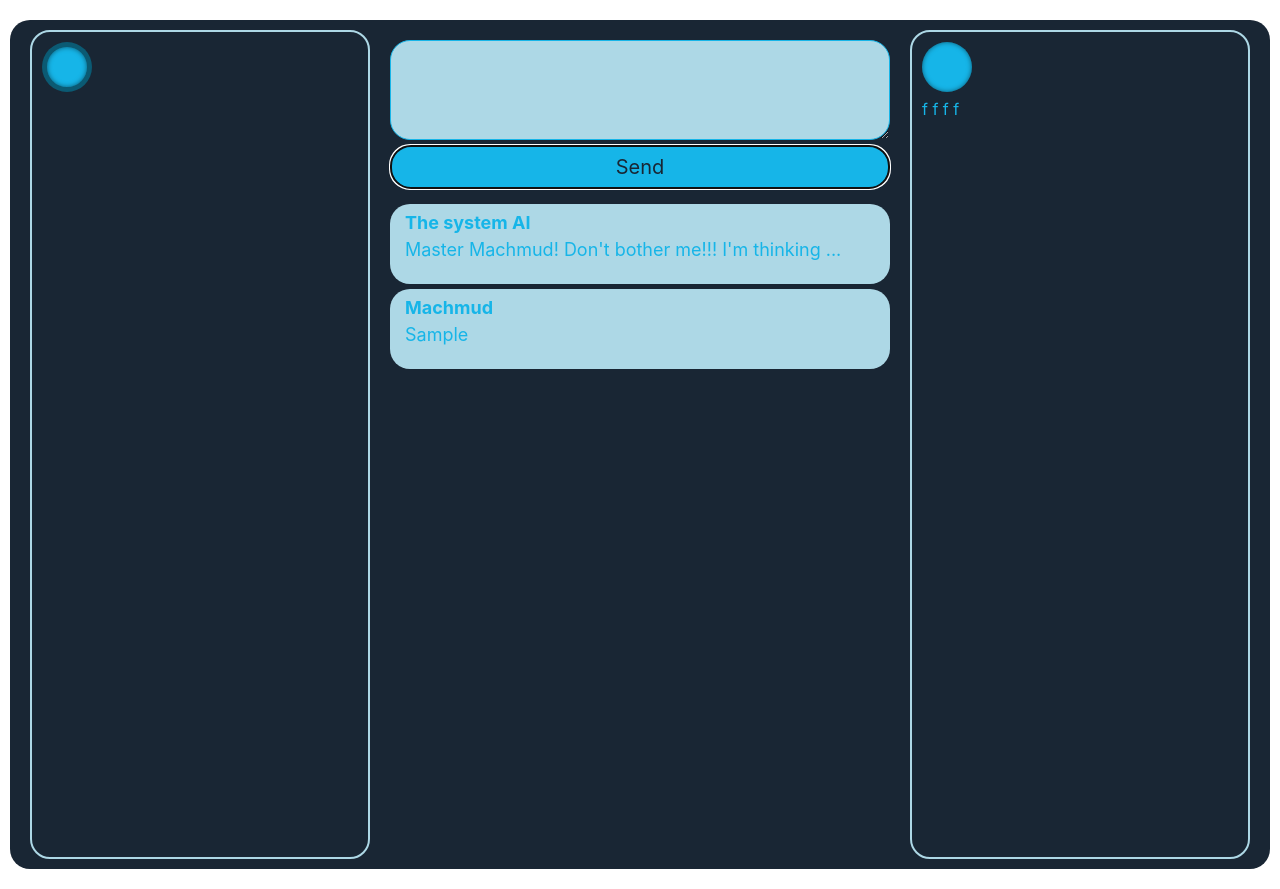
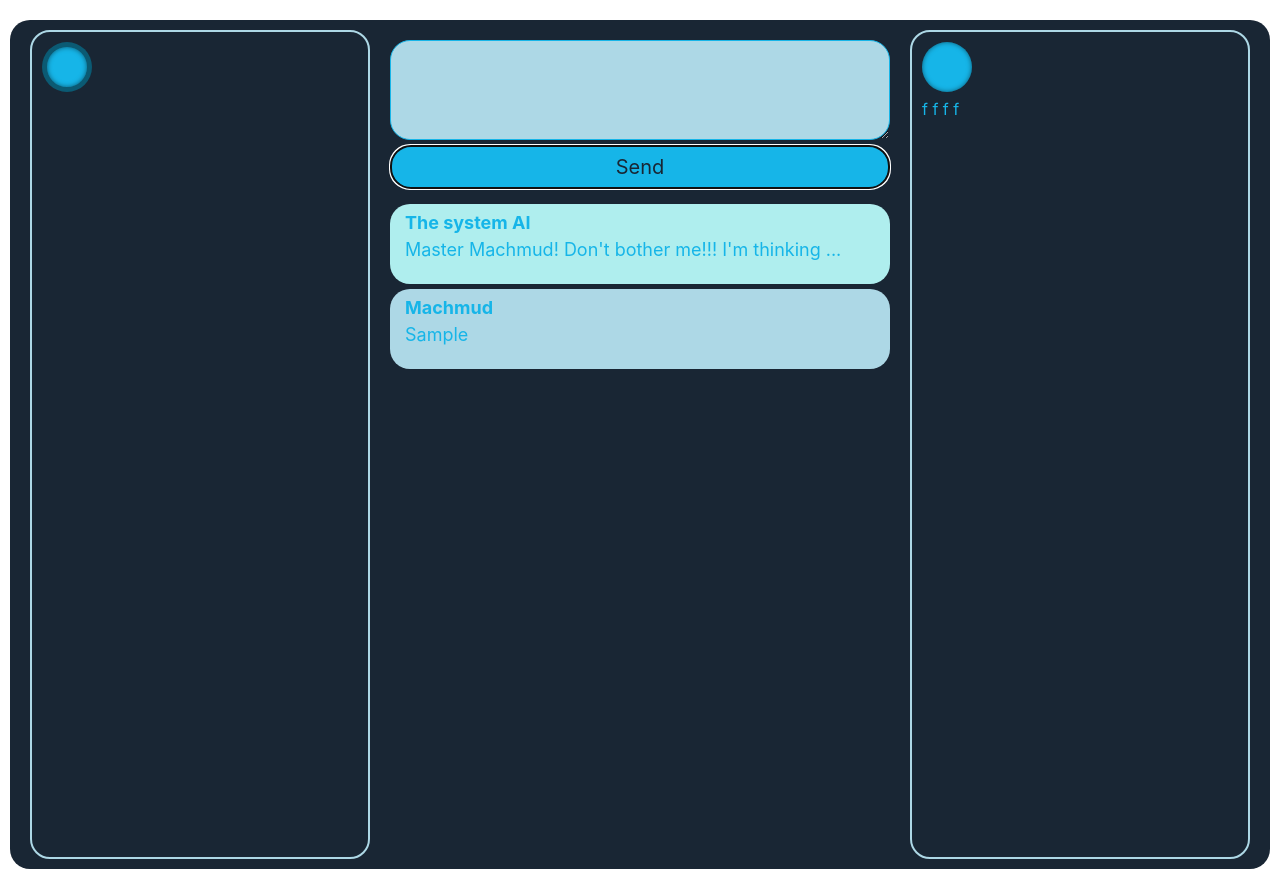
Before and after one commit to kellolo/React-6, a React app in the folder 1 - Students/DmitryKilin/: page / in a window 1280 px wide. Both pictures are taken after typing "Sample" into the empty fields and a click on the button "Send". Built offline with nearby package versions, Linux system fonts and the light colour scheme.

Commit message:
change bot messages color

```diff
--- a/1 - Students/DmitryKilin/package.json
+++ b/1 - Students/DmitryKilin/package.json
@@ -3,6 +3,10 @@
   "version": "1.0.0",
   "description": "",
   "main": "index.js",
+  "repository": {
+    "private": true
+  },
+  "description": "",
   "scripts": {
     "dev": "webpack-dev-server",
     "test": "echo \"Error: no test specified\" && exit 1"
--- a/1 - Students/DmitryKilin/src/components/Message/Message.jsx
+++ b/1 - Students/DmitryKilin/src/components/Message/Message.jsx
@@ -1,11 +1,12 @@
 import './style.css'
 import React from 'react'
+import {chatBot} from "../../moduls/Bot/Bot"
 
 export default props => {
     let { sender, text } = props;
 
     return (
-        <div className="d-flex flex-column msg">
+        <div className="d-flex flex-column msg" style={ {backgroundColor: sender === chatBot.name ? 'PaleTurquoise' : 'lightblue'}}>
             <strong>{ sender }</strong>
 
             <p>{ text }</p>
--- a/1 - Students/DmitryKilin/src/components/Messages/Messages.jsx
+++ b/1 - Students/DmitryKilin/src/components/Messages/Messages.jsx
@@ -35,7 +35,6 @@ class Messages extends Component {
         let messagesArray = messages.map((msg, i) => <Message sender = { msg.sender } text = { msg.text }  key = { i }/>).reverse();
 
         return (
-            // <div className="d-flex flex-column align-items-center messages-container">
             <div className="messages-container">
 
                 <ChatInput send = { this.sendMessage } />
```
